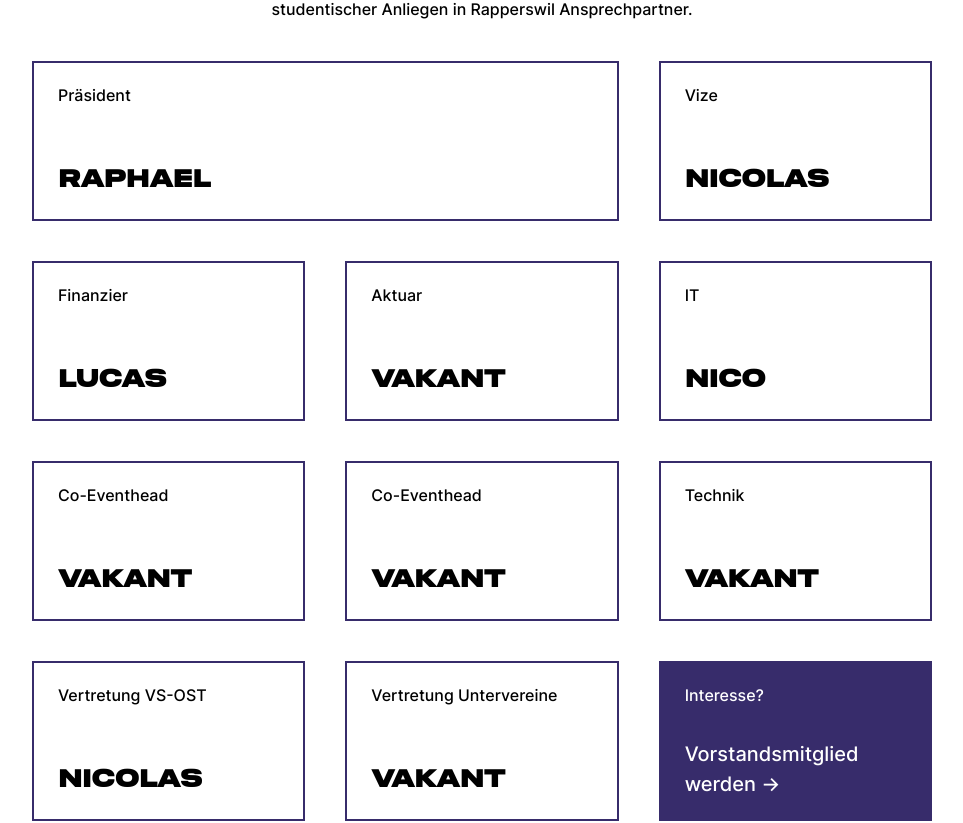
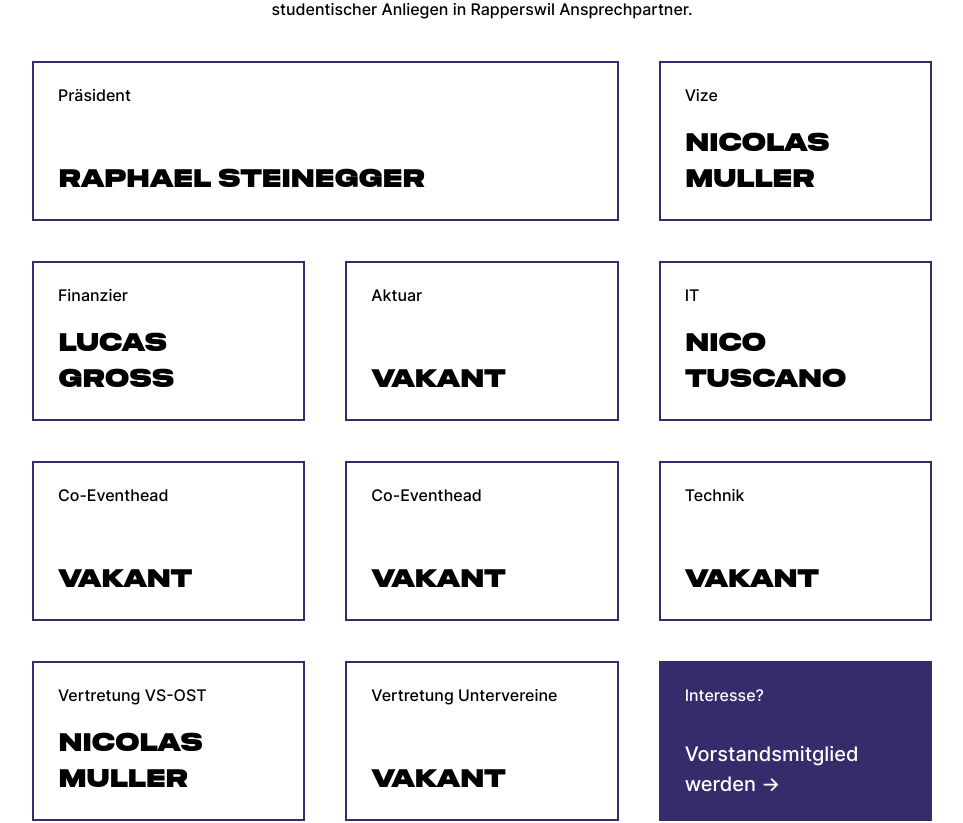
Before and after one commit to kevinloeffler/students-ost-website, a SvelteKit app: page /kontakt in a window 1280 px wide. Shown: the part 239-1062 px from the top of the page, without its empty margins (158-1121 px from the left). Built offline with nearby package versions, Linux system fonts and the light colour scheme.

Commit message:
Add lastnames to contact page

```diff
--- a/src/routes/StudentsSection.svelte
+++ b/src/routes/StudentsSection.svelte
@@ -1,7 +1,6 @@
 <section class="students-students default-section">
     <div class="students-container default-container">
         <h2>Verein der Studierenden</h2>
-        <p class="text">Einen kurzen beschrieb wer wir sind und was wir so machen. Einen kurzen beschrieb wer wir sind und was wir machen. Einen kurzen beschrieb wer wir sind und was wir machen.</p>
         <button class="default-button">Kennenlernen</button>
         <img src="/images/students-grid-2.svg" alt="Ein graues Raster mit blauen Formen">
     </div>
--- a/src/routes/kontakt/+page.svelte
+++ b/src/routes/kontakt/+page.svelte
@@ -13,15 +13,15 @@
 
             <div class="position position-1">
                 <p class="role">Präsident</p>
-                <h3>Raphael</h3>
+                <h3>Raphael Steinegger</h3>
             </div>
             <div class="position position-2">
                 <p class="role">Vize</p>
-                <h3>Nicolas</h3>
+                <h3>Nicolas Müller</h3>
             </div>
             <div class="position position-3">
                 <p class="role">Finanzier</p>
-                <h3>Lucas</h3>
+                <h3>Lucas Gross</h3>
             </div>
             <div class="position position-4">
                 <p class="role">Aktuar</p>
@@ -29,7 +29,7 @@
             </div>
             <div class="position position-5">
                 <p class="role">IT</p>
-                <h3>Nico</h3>
+                <h3>Nico Tuscano</h3>
             </div>
             <div class="position position-6">
                 <p class="role">Co-Eventhead</p>
@@ -45,7 +45,7 @@
             </div>
             <div class="position position-9">
                 <p class="role">Vertretung VS-OST</p>
-                <h3>Nicolas</h3>
+                <h3>Nicolas Müller</h3>
             </div>
             <div class="position position-10">
                 <p class="role">Vertretung Untervereine</p>
```
